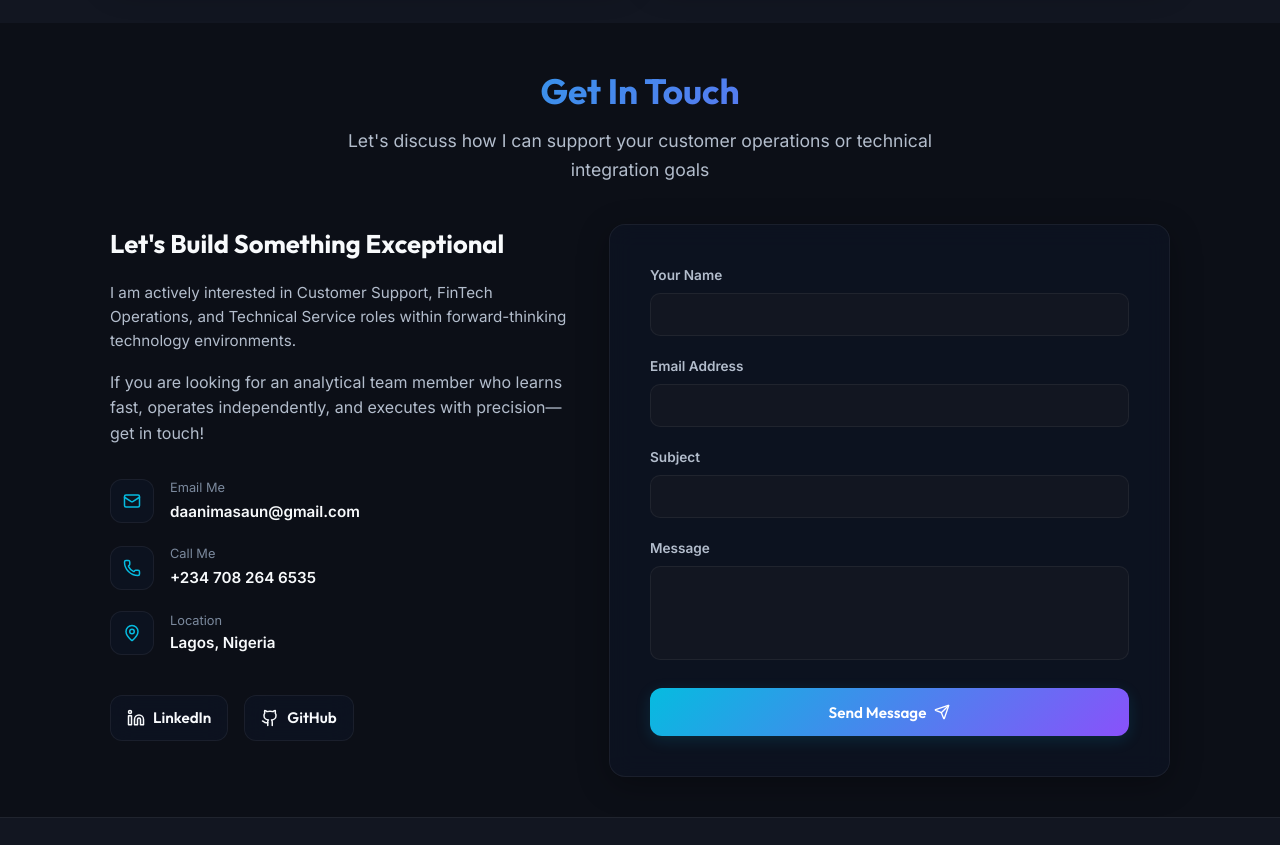
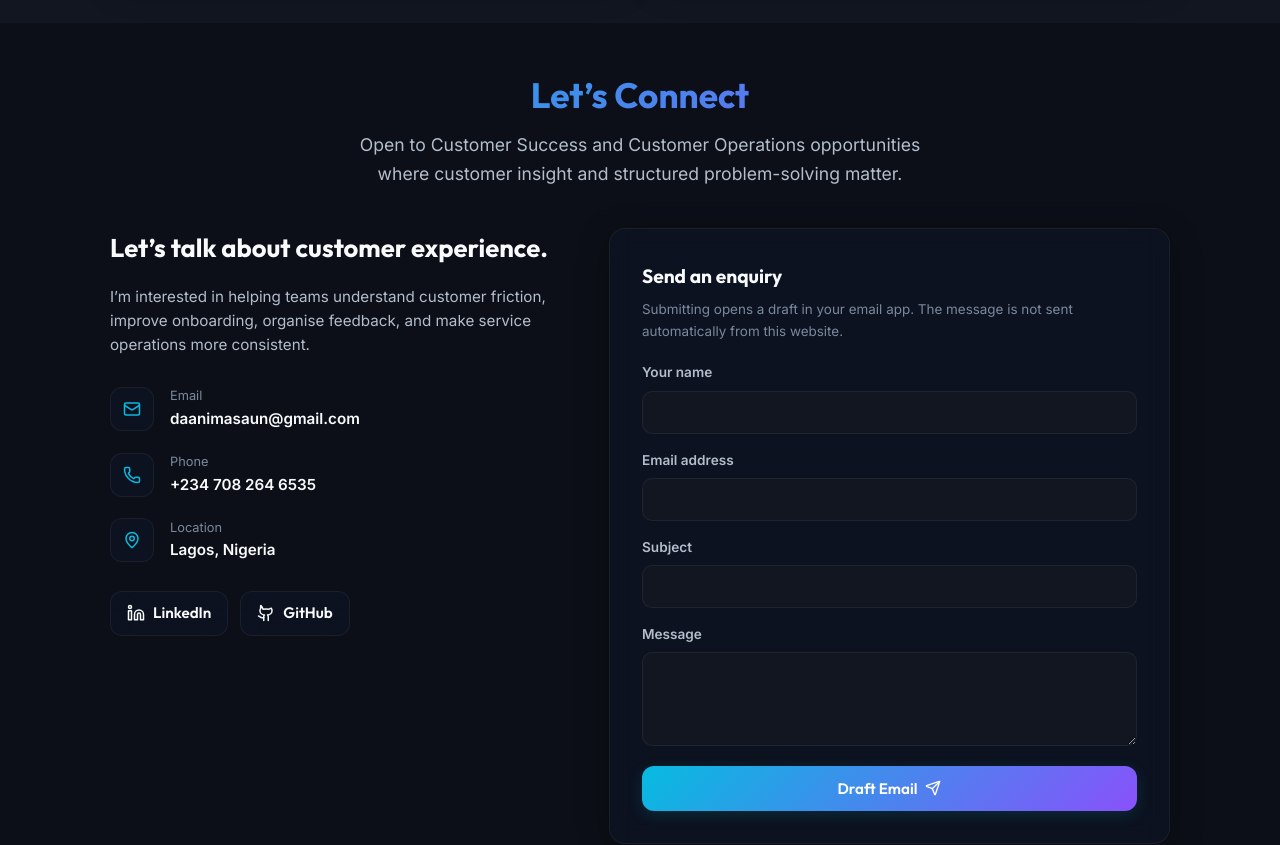
Before and after one commit to ARGS-PYH/Customer-Service, a React (Vite) app: page / in a window 1280 px wide. Shown: the part 4100-4945 px from the top of the page. Built offline with nearby package versions, Linux system fonts and the light colour scheme.

Commit message:
Make portfolio contact form truthful and accessible

```diff
--- a/src/components/Contact.jsx
+++ b/src/components/Contact.jsx
@@ -1,192 +1,115 @@
 import React, { useState } from 'react';
-import { Mail, Phone, MapPin, Send, CheckCircle } from 'lucide-react';
+import { Mail, Phone, MapPin, Send } from 'lucide-react';
 
-const GithubIcon = ({ size = 20, ...props }) => (
-  <svg
-    xmlns="http://www.w3.org/2000/svg"
-    width={size}
-    height={size}
-    viewBox="0 0 24 24"
-    fill="none"
-    stroke="currentColor"
-    strokeWidth="2"
-    strokeLinecap="round"
-    strokeLinejoin="round"
-    {...props}
-  >
-    <path d="M15 22v-4a4.8 4.8 0 0 0-1-3.5c3 0 6-2 6-5.5.08-1.25-.27-2.48-1-3.5.28-1.15.28-2.35 0-3.5 0 0-1 0-3 1.5-2.64-.5-5.36-.5-8 0C6 2 5 2 5 2c-.3 1.15-.3 2.35 0 3.5A5.403 5.403 0 0 0 4 9c0 3.5 3 5.5 6 5.5-.39.49-.68 1.05-.85 1.65-.17.6-.22 1.23-.15 1.85v4" />
-    <path d="M9 18c-4.51 2-5-2-7-2" />
-  </svg>
-);
-
-const LinkedinIcon = ({ size = 20, ...props }) => (
-  <svg
-    xmlns="http://www.w3.org/2000/svg"
-    width={size}
-    height={size}
-    viewBox="0 0 24 24"
-    fill="none"
-    stroke="currentColor"
-    strokeWidth="2"
-    strokeLinecap="round"
-    strokeLinejoin="round"
-    {...props}
-  >
+const LinkedinIcon = ({ size = 20 }) => (
+  <svg xmlns="http://www.w3.org/2000/svg" width={size} height={size} viewBox="0 0 24 24" fill="none" stroke="currentColor" strokeWidth="2" strokeLinecap="round" strokeLinejoin="round" aria-hidden="true">
     <path d="M16 8a6 6 0 0 1 6 6v7h-4v-7a2 2 0 0 0-2-2 2 2 0 0 0-2 2v7h-4v-7a6 6 0 0 1 6-6z" />
     <rect width="4" height="12" x="2" y="9" />
     <circle cx="4" cy="4" r="2" />
   </svg>
 );
 
+const GithubIcon = ({ size = 20 }) => (
+  <svg xmlns="http://www.w3.org/2000/svg" width={size} height={size} viewBox="0 0 24 24" fill="none" stroke="currentColor" strokeWidth="2" strokeLinecap="round" strokeLinejoin="round" aria-hidden="true">
+    <path d="M15 22v-4a4.8 4.8 0 0 0-1-3.5c3 0 6-2 6-5.5.08-1.25-.27-2.48-1-3.5 0 0-1 0-3 1.5-2.64-.5-5.36-.5-8 0C6 2 5 2 5 2c-.3 1.15-.3 2.35 0 3.5A5.403 5.403 0 0 0 4 9c0 3.5 3 5.5 6 5.5-.39.49-.68 1.05-.85 1.65-.17.6-.22 1.23-.15 1.85v4" />
+    <path d="M9 18c-4.51 2-5-2-7-2" />
+  </svg>
+);
+
 export default function Contact() {
   const [formData, setFormData] = useState({ name: '', email: '', subject: '', message: '' });
-  const [errors, setErrors] = useState({});
-  const [isSubmitted, setIsSubmitted] = useState(false);
-  const [isSubmitting, setIsSubmitting] = useState(false);
 
-  const validate = () => {
-    const tempErrors = {};
-    if (!formData.name.trim()) tempErrors.name = 'Name is required';
-    if (!formData.email.trim()) {
-      tempErrors.email = 'Email is required';
-    } else if (!/\S+@\S+\.\S+/.test(formData.email)) {
-      tempErrors.email = 'Email address is invalid';
-    }
-    if (!formData.subject.trim()) tempErrors.subject = 'Subject is required';
-    if (!formData.message.trim()) tempErrors.message = 'Message is required';
-
-    setErrors(tempErrors);
-    return Object.keys(tempErrors).length === 0;
+  const handleInputChange = (event) => {
+    const { name, value } = event.target;
+    setFormData((current) => ({ ...current, [name]: value }));
   };
 
-  const handleInputChange = (e) => {
-    const { name, value } = e.target;
-    setFormData({ ...formData, [name]: value });
-    if (errors[name]) {
-      setErrors({ ...errors, [name]: '' });
-    }
+  const handleSubmit = (event) => {
+    event.preventDefault();
+    const body = [
+      'Name: ' + formData.name,
+      'Email: ' + formData.email,
+      '',
+      formData.message
+    ].join('\n');
+    const mailto = 'mailto:daanimasaun@gmail.com?subject=' +
+      encodeURIComponent(formData.subject || 'Portfolio enquiry') +
+      '&body=' + encodeURIComponent(body);
+    window.location.href = mailto;
   };
 
-  const handleSubmit = (e) => {
-    e.preventDefault();
-    if (validate()) {
-      setIsSubmitting(true);
-
-      // Simulate API submit delay
-      setTimeout(() => {
-        setIsSubmitting(false);
-        setIsSubmitted(true);
-        setFormData({ name: '', email: '', subject: '', message: '' });
-      }, 1500);
-    }
+  const fieldStyle = {
+    padding: '0.75rem 1rem',
+    borderRadius: '10px',
+    background: 'var(--bg-secondary)',
+    border: '1px solid var(--border-color)',
+    color: 'var(--text-primary)',
+    outline: 'none',
+    fontFamily: 'var(--font-body)',
+    fontSize: '0.9rem',
+    width: '100%'
   };
+  const labelStyle = { fontSize: '0.85rem', fontWeight: 600, color: 'var(--text-secondary)' };
+  const contactDetails = [
+    { icon: <Mail size={18} />, label: 'Email', value: 'daanimasaun@gmail.com', href: 'mailto:daanimasaun@gmail.com' },
+    { icon: <Phone size={18} />, label: 'Phone', value: '+234 708 264 6535', href: 'tel:+2347082646535' },
+  ];
 
   return (
-    <section id="contact" style={{ padding: '2.5rem 0' }}>
+    <section id="contact" style={{ padding: '2.75rem 0' }}>
       <div className="container">
-
-        {/* Section Header */}
         <div className="section-header">
-          <h2 className="gradient-text">Get In Touch</h2>
-          <p>Let's discuss how I can support your customer operations or technical integration goals</p>
+          <h2 className="gradient-text">Let’s Connect</h2>
+          <p>Open to Customer Success and Customer Operations opportunities where customer insight and structured problem-solving matter.</p>
         </div>
 
-        {/* Form & Info Layout Split */}
-        <div style={{
-          display: 'grid',
-          gridTemplateColumns: '0.9fr 1.1fr',
-          gap: '2.5rem',
-          alignItems: 'start'
-        }} className="contact-grid">
-
-          {/* Left Info Column */}
-          <div style={{ display: 'flex', flexDirection: 'column', gap: '2rem' }}>
-
+        <div className="contact-grid" style={{
+          display: 'grid', gridTemplateColumns: '0.9fr 1.1fr',
+          gap: '2.5rem', alignItems: 'start'
+        }}>
+          <div style={{ display: 'flex', flexDirection: 'column', gap: '1.75rem' }}>
             <div style={{ display: 'flex', flexDirection: 'column', gap: '1rem' }}>
               <h3 style={{ fontFamily: 'var(--font-heading)', fontSize: '1.6rem', fontWeight: 700 }}>
-                Let's Build Something Exceptional
+                Let’s talk about customer experience.
               </h3>
               <p style={{ color: 'var(--text-secondary)', fontSize: '0.95rem' }}>
-                I am actively interested in Customer Support, FinTech Operations, and Technical Service roles within forward-thinking technology environments.
-              </p>
-              <p style={{ color: 'var(--text-secondary)' }}>
-                If you are looking for an analytical team member who learns fast, operates independently, and executes with precision—get in touch!
+                I’m interested in helping teams understand customer friction, improve onboarding, organise feedback, and make service operations more consistent.
               </p>
             </div>
 
-            {/* Coordinates Grid */}
             <div style={{ display: 'flex', flexDirection: 'column', gap: '1.25rem' }}>
+              {contactDetails.map((item) => (
+                <div key={item.label} style={{ display: 'flex', alignItems: 'center', gap: '1rem' }}>
+                  <div style={{
+                    display: 'flex', alignItems: 'center', justifyContent: 'center',
+                    width: '44px', height: '44px', borderRadius: '12px',
+                    background: 'var(--bg-card)', border: '1px solid var(--border-color)',
+                    color: 'var(--accent)', flexShrink: 0
+                  }}>{item.icon}</div>
+                  <div>
+                    <p style={{ fontSize: '0.8rem', color: 'var(--text-muted)' }}>{item.label}</p>
+                    <a href={item.href} style={{ fontSize: '0.95rem', color: 'var(--text-primary)', textDecoration: 'none', fontWeight: 600 }}>
+                      {item.value}
+                    </a>
+                  </div>
+                </div>
+              ))}
 
               <div style={{ display: 'flex', alignItems: 'center', gap: '1rem' }}>
                 <div style={{
-                  display: 'flex',
-                  alignItems: 'center',
-                  justifyContent: 'center',
-                  width: '44px',
-                  height: '44px',
-                  borderRadius: '12px',
-                  background: 'var(--bg-card)',
-                  border: '1px solid var(--border-color)',
-                  color: 'var(--accent)'
-                }}>
-                  <Mail size={18} />
-                </div>
+                  display: 'flex', alignItems: 'center', justifyContent: 'center',
+                  width: '44px', height: '44px', borderRadius: '12px',
+                  background: 'var(--bg-card)', border: '1px solid var(--border-color)',
+                  color: 'var(--accent)', flexShrink: 0
+                }}><MapPin size={18} /></div>
                 <div>
-                  <p style={{ fontSize: '0.8rem', color: 'var(--text-muted)' }}>Email Me</p>
-                  <a href="mailto:daanimasaun@gmail.com" style={{ fontSize: '0.95rem', color: 'var(--text-primary)', textDecoration: 'none', fontWeight: 600 }}>
-                    daanimasaun@gmail.com
-                  </a>
+                  <p style={{ fontSize: '0.8rem', color: 'var(--text-muted)' }}>Location</p>
+                  <p style={{ fontSize: '0.95rem', color: 'var(--text-primary)', fontWeight: 600 }}>Lagos, Nigeria</p>
                 </div>
               </div>
-
-              <div style={{ display: 'flex', alignItems: 'center', gap: '1rem' }}>
-                <div style={{
-                  display: 'flex',
-                  alignItems: 'center',
-                  justifyContent: 'center',
-                  width: '44px',
-                  height: '44px',
-                  borderRadius: '12px',
-                  background: 'var(--bg-card)',
-                  border: '1px solid var(--border-color)',
-                  color: 'var(--accent)'
-                }}>
-                  <Phone size={18} />
-                </div>
-                <div>
-                  <p style={{ fontSize: '0.8rem', color: 'var(--text-muted)' }}>Call Me</p>
-                  <a href="tel:+2347082646535" style={{ fontSize: '0.95rem', color: 'var(--text-primary)', textDecoration: 'none', fontWeight: 600 }}>
-                    +234 708 264 6535
-                  </a>
-                </div>
-              </div>
-
-              <div style={{ display: 'flex', alignItems: 'center', gap: '1rem' }}>
-                <div style={{
-                  display: 'flex',
-                  alignItems: 'center',
-                  justifyContent: 'center',
-                  width: '44px',
-                  height: '44px',
-                  borderRadius: '12px',
-                  background: 'var(--bg-card)',
-                  border: '1px solid var(--border-color)',
-                  color: 'var(--accent)'
-                }}>
-                  <MapPin size={18} />
-                </div>
-                <div>
-                  <p style={{ fontSize: '0.8rem', color: 'var(--text-muted)' }}>Location</p>
-                  <p style={{ fontSize: '0.95rem', color: 'var(--text-primary)', fontWeight: 600 }}>
-                    Lagos, Nigeria
-                  </p>
-                </div>
-              </div>
-
             </div>
 
-            {/* Social Icons Links */}
-            <div style={{ display: 'flex', gap: '1rem', marginTop: '0.5rem' }}>
+            <div style={{ display: 'flex', gap: '0.75rem', flexWrap: 'wrap' }}>
               <a href="https://www.linkedin.com/in/danimasaun/" target="_blank" rel="noopener noreferrer" className="btn btn-secondary" style={{ padding: '0.6rem 1rem' }}>
                 <LinkedinIcon size={18} /> LinkedIn
               </a>
@@ -194,180 +117,42 @@ export default function Contact() {
                 <GithubIcon size={18} /> GitHub
               </a>
             </div>
-
           </div>
 
-          {/* Right Contact Form Column */}
-          <div className="glass-panel" style={{ padding: '2.5rem', position: 'relative' }}>
+          <div className="glass-panel" style={{ padding: 'clamp(1.25rem, 3vw, 2rem)' }}>
+            <h3 style={{ fontFamily: 'var(--font-heading)', fontSize: '1.2rem', fontWeight: 700, marginBottom: '0.5rem' }}>
+              Send an enquiry
+            </h3>
+            <p style={{ color: 'var(--text-muted)', fontSize: '0.84rem', marginBottom: '1.25rem', lineHeight: 1.6 }}>
+              Submitting opens a draft in your email app. The message is not sent automatically from this website.
+            </p>
 
-            {isSubmitted ? (
-              /* Success Panel Screen */
-              <div className="animate-fade-in" style={{
-                textAlign: 'center',
-                padding: '2rem 0',
-                display: 'flex',
-                flexDirection: 'column',
-                alignItems: 'center',
-                gap: '1rem'
-              }}>
-                <CheckCircle size={56} style={{ color: 'hsl(140, 85%, 45%)' }} />
-                <h3 style={{ fontFamily: 'var(--font-heading)', fontSize: '1.5rem', fontWeight: 700 }}>
-                  Message Sent Successfully!
-                </h3>
-                <p style={{ color: 'var(--text-secondary)', fontSize: '0.95rem', maxWidth: '340px' }}>
-                  Thank you for reaching out, Damilare. I will review your request and get back to you as soon as possible!
-                </p>
-                <button
-                  onClick={() => setIsSubmitted(false)}
-                  className="btn btn-secondary"
-                  style={{ marginTop: '1rem' }}
-                >
-                  Send Another Message
-                </button>
+            <form onSubmit={handleSubmit} style={{ display: 'flex', flexDirection: 'column', gap: '1rem' }}>
+              <div style={{ display: 'flex', flexDirection: 'column', gap: '0.4rem' }}>
+                <label htmlFor="contact-name" style={labelStyle}>Your name</label>
+                <input id="contact-name" name="name" autoComplete="name" required value={formData.name} onChange={handleInputChange} style={fieldStyle} />
               </div>
-            ) : (
-              /* Actual Interactive Form */
-              <form onSubmit={handleSubmit} style={{ display: 'flex', flexDirection: 'column', gap: '1.25rem' }}>
-
-                {/* Name */}
-                <div style={{ display: 'flex', flexDirection: 'column', gap: '0.4rem' }}>
-                  <label htmlFor="name" style={{ fontSize: '0.85rem', fontWeight: 600, color: 'var(--text-secondary)' }}>Your Name</label>
-                  <input
-                    type="text"
-                    id="name"
-                    name="name"
-                    value={formData.name}
-                    onChange={handleInputChange}
-                    style={{
-                      padding: '0.75rem 1rem',
-                      borderRadius: '10px',
-                      background: 'var(--bg-secondary)',
-                      border: '1px solid',
-                      borderColor: errors.name ? 'hsl(350, 85%, 55%)' : 'var(--border-color)',
-                      color: 'var(--text-primary)',
-                      outline: 'none',
-                      fontFamily: 'var(--font-body)',
-                      fontSize: '0.9rem',
-                      transition: 'var(--transition)'
-                    }}
-                  />
-                  {errors.name && <span style={{ color: 'hsl(350, 85%, 55%)', fontSize: '0.75rem' }}>{errors.name}</span>}
-                </div>
-
-                {/* Email */}
-                <div style={{ display: 'flex', flexDirection: 'column', gap: '0.4rem' }}>
-                  <label htmlFor="email" style={{ fontSize: '0.85rem', fontWeight: 600, color: 'var(--text-secondary)' }}>Email Address</label>
-                  <input
-                    type="email"
-                    id="email"
-                    name="email"
-                    value={formData.email}
-                    onChange={handleInputChange}
-                    style={{
-                      padding: '0.75rem 1rem',
-                      borderRadius: '10px',
-                      background: 'var(--bg-secondary)',
-                      border: '1px solid',
-                      borderColor: errors.email ? 'hsl(350, 85%, 55%)' : 'var(--border-color)',
-                      color: 'var(--text-primary)',
-                      outline: 'none',
-                      fontFamily: 'var(--font-body)',
-                      fontSize: '0.9rem',
-                      transition: 'var(--transition)'
-                    }}
-                  />
-                  {errors.email && <span style={{ color: 'hsl(350, 85%, 55%)', fontSize: '0.75rem' }}>{errors.email}</span>}
-                </div>
-
-                {/* Subject */}
-                <div style={{ display: 'flex', flexDirection: 'column', gap: '0.4rem' }}>
-                  <label htmlFor="subject" style={{ fontSize: '0.85rem', fontWeight: 600, color: 'var(--text-secondary)' }}>Subject</label>
-                  <input
-                    type="text"
-                    id="subject"
-                    name="subject"
-                    value={formData.subject}
-                    onChange={handleInputChange}
-                    style={{
-                      padding: '0.75rem 1rem',
-                      borderRadius: '10px',
-                      background: 'var(--bg-secondary)',
-                      border: '1px solid',
-                      borderColor: errors.subject ? 'hsl(350, 85%, 55%)' : 'var(--border-color)',
-                      color: 'var(--text-primary)',
-                      outline: 'none',
-                      fontFamily: 'var(--font-body)',
-                      fontSize: '0.9rem',
-                      transition: 'var(--transition)'
-                    }}
-                  />
-                  {errors.subject && <span style={{ color: 'hsl(350, 85%, 55%)', fontSize: '0.75rem' }}>{errors.subject}</span>}
-                </div>
-
-                {/* Message */}
-                <div style={{ display: 'flex', flexDirection: 'column', gap: '0.4rem' }}>
-                  <label htmlFor="message" style={{ fontSize: '0.85rem', fontWeight: 600, color: 'var(--text-secondary)' }}>Message</label>
-                  <textarea
-                    id="message"
-                    name="message"
-                    rows="4"
-                    value={formData.message}
-                    onChange={handleInputChange}
-                    style={{
-                      padding: '0.75rem 1rem',
-                      borderRadius: '10px',
-                      background: 'var(--bg-secondary)',
-                      border: '1px solid',
-                      borderColor: errors.message ? 'hsl(350, 85%, 55%)' : 'var(--border-color)',
-                      color: 'var(--text-primary)',
-                      outline: 'none',
-                      fontFamily: 'var(--font-body)',
-                      fontSize: '0.9rem',
-                      resize: 'none',
-                      transition: 'var(--transition)'
-                    }}
-                  ></textarea>
-                  {errors.message && <span style={{ color: 'hsl(350, 85%, 55%)', fontSize: '0.75rem' }}>{errors.message}</span>}
-                </div>
-
-                {/* Submit Button */}
-                <button
-                  type="submit"
-                  className="btn btn-primary"
-                  disabled={isSubmitting}
-                  style={{
-                    width: '100%',
-                    justifyContent: 'center',
-                    marginTop: '0.5rem',
-                    padding: '0.9rem'
-                  }}
-                >
-                  {isSubmitting ? (
-                    'Sending Message...'
-                  ) : (
-                    <>
-                      Send Message <Send size={16} />
-                    </>
-                  )}
-                </button>
-
-              </form>
-            )}
-
+              <div style={{ display: 'flex', flexDirection: 'column', gap: '0.4rem' }}>
+                <label htmlFor="contact-email" style={labelStyle}>Email address</label>
+                <input id="contact-email" name="email" type="email" autoComplete="email" required value={formData.email} onChange={handleInputChange} style={fieldStyle} />
+              </div>
+              <div style={{ display: 'flex', flexDirection: 'column', gap: '0.4rem' }}>
+                <label htmlFor="contact-subject" style={labelStyle}>Subject</label>
+                <input id="contact-subject" name="subject" required value={formData.subject} onChange={handleInputChange} style={fieldStyle} />
+              </div>
+              <div style={{ display: 'flex', flexDirection: 'column', gap: '0.4rem' }}>
+                <label htmlFor="contact-message" style={labelStyle}>Message</label>
+                <textarea id="contact-message" name="message" rows={4} required value={formData.message} onChange={handleInputChange} style={{ ...fieldStyle, resize: 'vertical' }} />
+              </div>
+              <button type="submit" className="btn btn-primary" style={{ width: '100%', justifyContent: 'center', marginTop: '0.25rem' }}>
+                Draft Email <Send size={16} />
+              </button>
+            </form>
           </div>
-
         </div>
-
       </div>
 
-      <style>{`
-        @media (max-width: 800px) {
-          .contact-grid {
-            grid-template-columns: 1fr !important;
-            gap: 3rem !important;
-          }
-        }
-      `}</style>
+      <style>{'@media (max-width: 800px) { .contact-grid { grid-template-columns: 1fr !important; gap: 2rem !important; } }'}</style>
     </section>
   );
 }
```
